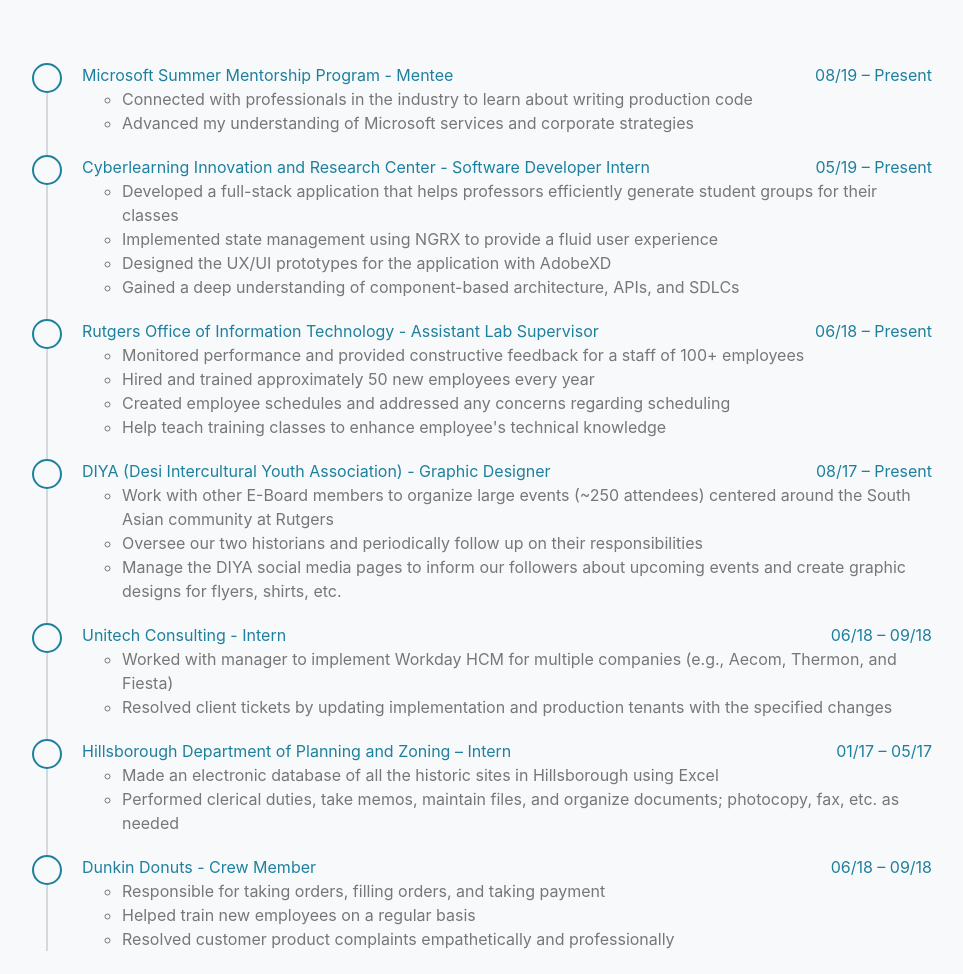
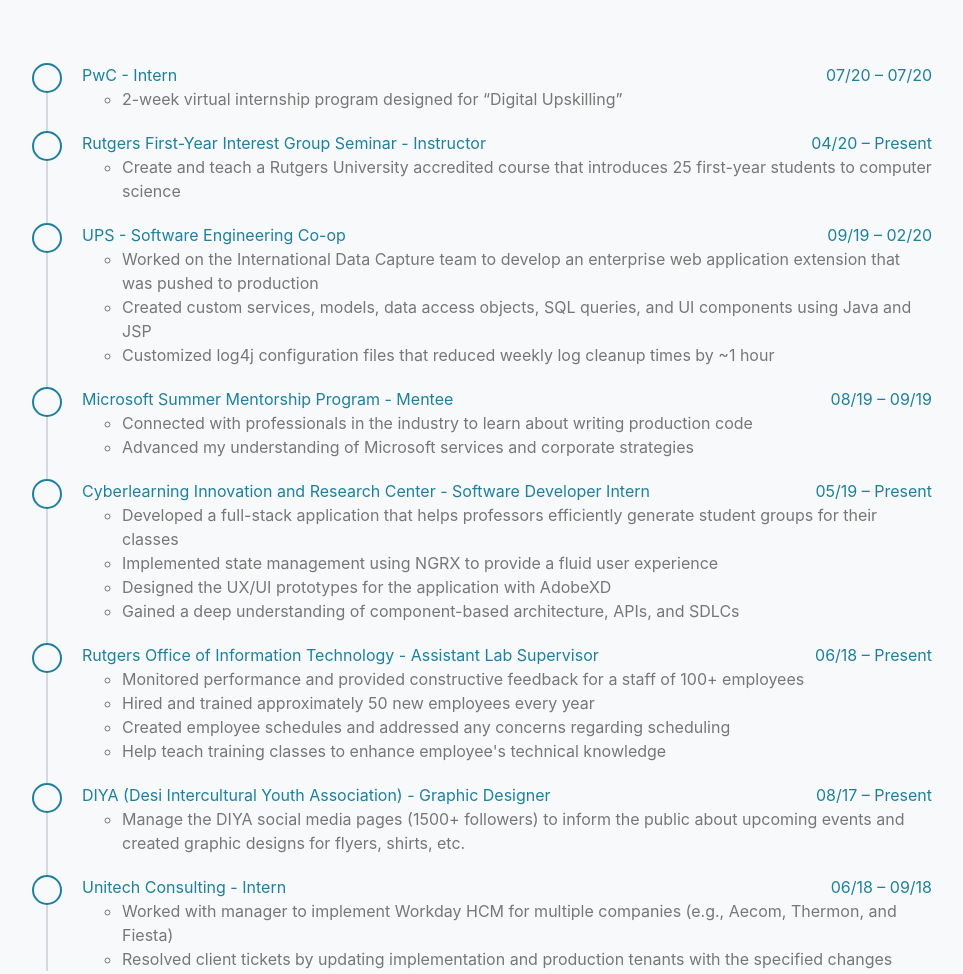
Before and after one commit to Jmendapara/jmendapara.github.io, a website with bundled scripts: page index.html in a window 1280 px wide. Shown: the part 4460-5434 px from the top of the page, without its empty margins (168-1131 px from the left). Built offline with nearby package versions, Linux system fonts and the light colour scheme.

Commit message:
Update index.html

```diff
--- a/index.html
+++ b/index.html
@@ -320,10 +320,46 @@
    <div class="col-md-10">
      <ul class="timeline">
 
+	 <li>
+         <h10>PwC - Intern</h10>
+         <h10 class="float-right">07/20 – 07/20</h10>
+
+         <ul>
+
+           <li>2-week virtual internship program designed for “Digital Upskilling”</li>
+
+         </ul>
+
+	 </li>
+
+	  <li>
+         <h10>Rutgers First-Year Interest Group Seminar - Instructor</h10>
+         <h10 class="float-right">04/20 – Present</h10>
+
+         <ul>
+
+           <li>Create and teach a Rutgers University accredited course that introduces 25 first-year students to computer science</li>
+
+         </ul>
+
+       </li>
+
+	 <li>
+         <h10>UPS - Software Engineering Co-op</h10>
+         <h10 class="float-right">09/19 – 02/20</h10>
+
+         <ul>
+           <li>Worked on the International Data Capture team to develop an enterprise web application extension that was pushed to production</li>
+           <li>Created custom services, models, data access objects, SQL queries, and UI components using Java and JSP</li>
+           <li>Customized log4j configuration files that reduced weekly log cleanup times by ~1 hour</li>
+
+         </ul>
+
+       </li>
 
 	<li>
          <h10>Microsoft Summer Mentorship Program - Mentee</h10>
-         <h10 class="float-right">08/19 – Present</h10>
+         <h10 class="float-right">08/19 – 09/19</h10>
 
          <ul>
            <li>Connected with professionals in the industry to learn about writing production code</li>
@@ -365,9 +401,7 @@
          <h10 class="float-right">08/17 – Present</h10>
 
          <ul>
-           <li>Work with other E-Board members to organize large events (~250 attendees) centered around the South Asian community at Rutgers</li>
-           <li>Oversee our two historians and periodically follow up on their responsibilities</li>
-           <li>Manage the DIYA social media pages to inform our followers about upcoming events and create graphic designs for flyers, shirts, etc.</li>
+           <li>Manage the DIYA social media pages (1500+ followers) to inform the public about upcoming events and created graphic designs for flyers, shirts, etc.</li>
 
          </ul>
        </li>
@@ -383,28 +417,6 @@
          </ul>
        </li>
 
-       <li>
-         <h10>Hillsborough Department of Planning and Zoning – Intern</h10>
-         <h10 class="float-right">01/17 – 05/17</h10>
-
-         <ul>
-           <li>Made an electronic database of all the historic sites in Hillsborough using Excel</li>
-           <li>Performed clerical duties, take memos, maintain files, and organize documents; photocopy, fax, etc. as needed</li>
-
-         </ul>
-       </li>
-
-       <li>
-         <h10>Dunkin Donuts - Crew Member</h10>
-         <h10 class="float-right">06/18 – 09/18</h10>
-
-         <ul>
-           <li>Responsible for taking orders, filling orders, and taking payment</li>
-           <li>Helped train new employees on a regular basis</li>
-           <li>Resolved customer product complaints empathetically and professionally</li>
-
-         </ul>
-       </li>
 
 
      </ul>
```
